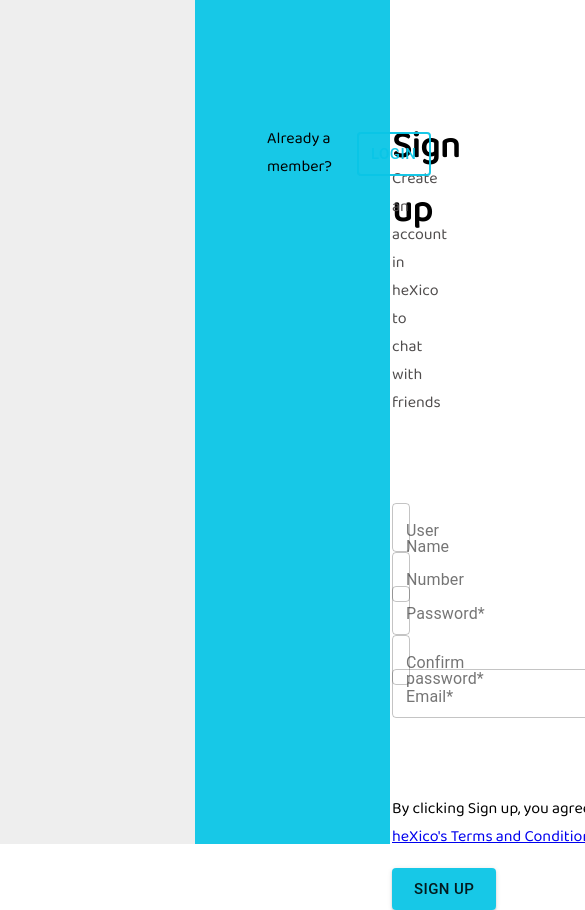
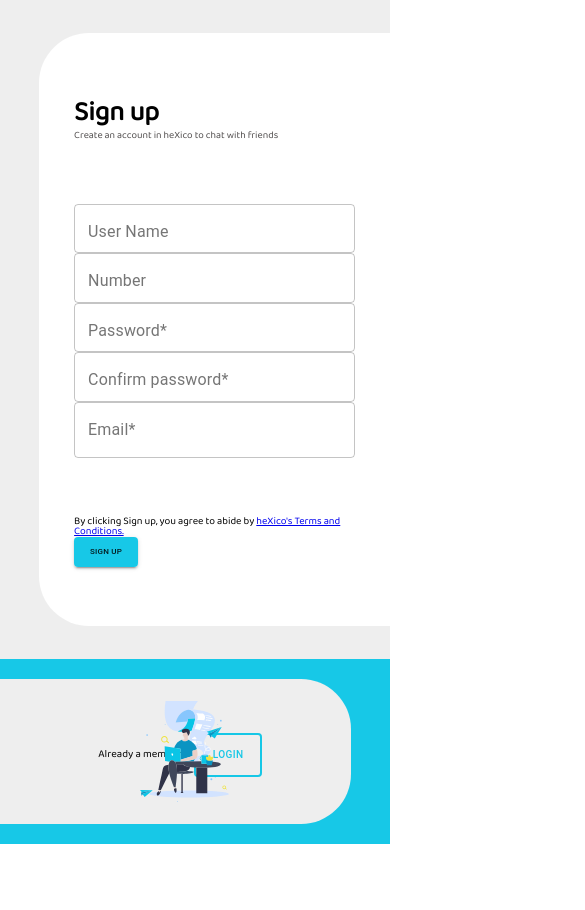
Before and after one commit to nda-kd/heXico, a React (Create React App) app: page /#/Signup in a window 390 px wide. Shown: the top 910 px of the page, 585 px wide, since content can reach past the window. After the commit the page ends 844 px from the top, so only its background shows below. Built offline with nearby package versions, Linux system fonts and the light colour scheme.

Commit message:
make login and sign up page responsive

```diff
--- a/src/components/auth/Login/Login.js
+++ b/src/components/auth/Login/Login.js
@@ -156,7 +156,7 @@
                   Login
                 </Button>
               </div>
-              <Link to='/'>Forgot your password?</Link>
+              <Link to='/' id='forget-pass'>Forgot your password?</Link>
             </div>
           </div>
         </div>
--- a/src/components/auth/Login/login.scss
+++ b/src/components/auth/Login/login.scss
@@ -5,8 +5,6 @@
     display: flex;
     width: 100vw;
     height: 100vh;
-    font-family: 'Baloo Tamma 2';
-    font-style: normal;
     @media screen and (max-width: 850px) {
         flex-direction: column;
     }
@@ -23,7 +21,7 @@
     position: relative;
     background-color: $primary-blue;
     @media screen and (max-width: 850px) {
-        height: 30%;
+        height: 28%;
     }
 }
 
@@ -98,7 +96,8 @@
     left: 0;
     background-color: $white;
     @media screen and (max-width: 850px) {
-        width: 85%;
+        width: 90%;
+        height: 90%;
     }
 }
 
@@ -108,6 +107,9 @@
     justify-content: space-between;
     height: 78%;
     margin: 10% 10%;
+    a{
+        text-align: left;
+    }
     @media screen and  (max-width: 850px) {
         margin: 7% 10%;
         h1{
@@ -117,13 +119,10 @@
             font-size: 12px  !important;
         }
     }
-    a{
-        text-align: left;
-    }
 }
 
 .login-title-wrap{
-    @extend %flex-display;
+    display: flex;
     flex-direction: column;
     text-align: left;
     margin-bottom: 1em;
@@ -137,12 +136,22 @@
         margin: 0em;
         color: $darker-grey;
      }
+     @media screen and (max-width: 850px) {
+        margin-bottom: 0;
+        h1{
+            font-size: 27px  !important;
+        }
+        p{
+            font-size: 10px  !important;
+        }
+    }
 }
 
 .login-input-wrap{
-    @extend %flex-display;
+   display: flex;
    flex-direction: column;
    align-items: flex-start;
+   width: 100%;
    height: 23vh;
 }
 
@@ -156,7 +165,6 @@
         p{
             margin: 0px;
             font-size: .5em;
-            color: red;
         }
     }
     input{
@@ -167,7 +175,6 @@
     p{
         margin: 0px;
         font-size: .89em;
-        // height: 2vh;
         color: red;
     }
 }
@@ -176,9 +183,30 @@
     display: flex;
     justify-content: space-between;
     align-items: center;
-    padding-right: 4em;
+    margin-right: 95%;
+    width: 88%;
     @media screen and (max-width: 850px) {
         padding: 12% 0 3.2% 0;
-
+        button{
+            width:  fit-content;
+            height:  fit-content;
+            font-size: 60% ;
+            margin-right: 20%;
+        }
+        span{
+            display: flex;
+            font-size: 90% ;
+            align-items: center;
+            label{
+                padding-top: 3.5px;
+                font-size: 68%;
+            }
+        }
     }
 }
+
+#forget-pass{
+    @media screen and (max-width: 850px) {
+        font-size: 70%;
+    }
+}
--- a/src/components/auth/Signup/Signup.js
+++ b/src/components/auth/Signup/Signup.js
@@ -138,11 +138,11 @@
                     onChange={(e) => this.handleChange(e)}
                     onBlur={(e) => this.confirmPasswordValidation(e)}
                   />
-                  <div className='password-errors-wrap'>
+                </div>
+                <div className='password-errors-wrap'>
                     <p>{this.state.errors.password}</p>
                     <p>{this.state.errors.repeatedPassword}</p>
                   </div>
-                </div>
                 <div className='email-input'>
                   <TextField
                     variant='outlined'
@@ -152,8 +152,8 @@
                     onChange={(e) => this.handleChange(e)}
                     onBlur={(e) => this.handleValidation(e)}
                   />
-                  <p className='email-p'>{this.state.errors.email}</p>
                 </div>
+                <p className='email-p'>{this.state.errors.email}</p>
               </div>
               <div className='signup-submit'>
                 <p>By clicking Sign up, you agree to abide by <Link to='www.'>heXico's Terms and Conditions.</Link> </p>
--- a/src/components/auth/Signup/signup.scss
+++ b/src/components/auth/Signup/signup.scss
@@ -2,81 +2,119 @@
 
 
 .signup-page-wrap{
-    @extend %flex-display;
-    margin: 0;
-    margin-left: 0;
-    margin-right: 0;
-    font-family: 'Baloo Tamma 2';
-    font-style: normal;
+    display: flex;
+    width: 100vw;
+    height: 100vh;
+    @media screen and (max-width: 850px) {
+        flex-direction: column;
+    }
 }
 
 .signup-signup-wrap{
-    @extend %flex-display;
+    display: flex;
     flex-direction: column ;
     justify-content: center ;
     flex-grow: 1;
-    height: 100vh ;
+    height: 100% ;
     position: relative;
     background-color: $grey;
 }
 
 .signup-signup-part{
-    @extend %flex-display;
+    display: flex;
     flex-direction: column;
     flex-grow: 1;
-    border-radius: 10% 0 0 10% ;
+    border-radius: 50px 0 0 50px ;
     position: absolute;
-    height: 47em ;
+    height: 78.5%;
+    width: 67%;
     right: 0;
-    left: 20em;
     background-color: $white;
+    @media screen and (max-width: 850px) {
+        width: 90%;
+        height: 90%;
+    }
 }
 
 .signup-login-wrap{
-    @extend %flex-display;
+    display: flex;
     flex-direction: column ;
     justify-content: center ;
     flex-grow: 1;
     height: 100vh ;
     position: relative;
     background-color: $primary-blue;
+    @media screen and (max-width: 850px) {
+        height: 28%;
+    }
 }
 
 .signup-login-part{
-    @extend %flex-display;
+    display: flex;
     flex-direction: column;
     flex-grow: 1;
-    border-radius:0 10% 10% 0;
+    border-radius:0 50px 50px 0;
     position: absolute;
-    height: 47em ;
-    right: 20em;
+    height: 78.5% ;
+    width: 67%;
     left: 0;
     background-color: $grey;
-    div{
-        @extend %flex-display;
+    @media screen and (max-width: 850px) {
+        flex-direction: row;
         justify-content: center;
         align-items: center;
-        align-self: flex-start;
-        margin: 5em 4.5em;
+        border-radius: 0 50px 50px 0  ;
+        width: 90%;
+    }
+    div{
+        display: flex;
+        justify-content: flex-start;
+        align-items: center;
+        margin: 12.5% 10% 10% 10%;
+        @media screen and (max-width: 850px) {
+            width: 70%;
+            height: 50%;
+            margin: 7% 7% 5% 28%;
+            button{
+                border: 1px;
+                height: 60%;
+                width: 30%;
+                padding: 3%;
+                left: 0;
+            }
+            span{
+                font-size: 67%;
+            }
+        }
     }
     img{
         justify-self: center;
+        width: auto ;
+        height: 70% ;
+        @media screen and (max-width: 850px) {
+            left: 5%;
+            right: 0;
+            position: absolute;
+        }
     }
 }
 
 .signup-contents{
-    @extend %flex-display;
+    display: flex;
     flex-direction: column;
     justify-content: space-around;
-    margin: 3em 4.5em;
+    height: 78%;
+    margin: 8.5% 10%;
+    @media screen and (max-width: 850px) {
+        height: 100%;
+    }
 }
 
 .signup-title-wrap{
-    @extend %flex-display;
+    display: flex;
     flex-direction: column;
     text-align: left;
-    margin-top: 1.5em;
-    margin-bottom: 4em;
+    margin-bottom: 1em;
     h1{
         font-size: 2.3em;
         margin: 0em;
@@ -87,29 +125,47 @@
         margin: 0em;
         color: $darker-grey;
      }
+    @media screen and (max-width: 850px) {
+        margin-bottom: 0;
+        h1{
+            font-size: 27px  !important;
+        }
+        p{
+            font-size: 10px  !important;
+        }
+    }
 }
 
 .signup-input-wrap{
-    @extend %flex-display;
+   display: flex;
    flex-direction: column;
    align-items: flex-start;
-   height: 30vh;
-   margin: 1.3em 0em .5em 0em;
-//    background-color: crimson;
+   height: fit-content;
+   @media screen and (max-width: 850px) {
+    height: fit-content;
+   }
 }
 
 .two-input-wrap{
-    @extend %flex-display;
-    flex-wrap: wrap;
+    display: flex;
     justify-content: space-between;
     width: 100%;
-    height: 7vh;
-    margin-bottom: 1.5em;
+    margin-top: 1.5em;
     input{
-      text-align: left;
-      height: 1.5vh;
-      width: 13.6em;
-      margin: 0px;
+        text-align: left;
+        height: 1.5vh;
+        width: 13.6em;
+        margin: 0 10px 0 0;
+    }
+    @media screen and (max-width: 850px) {
+        justify-content: flex-start;
+        flex-wrap: wrap;
+        margin-top: 1px;
+        height: fit-content;
+        margin: 0px;
+        input{
+            width: 100vw;
+            }
     }
 }
 
@@ -117,40 +173,77 @@
 .email-p{
         margin: 0px;
         font-size: .89em;
-        // height: 2vh;
         color: red;
+        @media screen and (max-width: 850px) {
+            font-size: 67%;
+        }
 }
 
 .email-input{
+    display: flex;
     width: 100%;
-    height: 7vh;
+    margin-top: 1.5em;
     input{
-        width: 29.3em;
-        height: 1.5vh;
+        text-align: left;
+        width: 30.4em;
+    }
+    @media screen and (max-width: 850px) {
+        justify-content: flex-start;
+        flex-wrap: wrap;
+        margin-top: 1px;
+        height: fit-content;
+        margin: 0px;
+        input{
+            width: 100vw;
+            }
     }
 }
 
 .password-errors-wrap{
-    @extend %flex-display;
+    display: flex;
     justify-content: flex-start;
-
     width: 100%;
-
-     p{
+    p{
         margin: 0px;
         font-size: .89em;
-        // height: 2vh;
         color: red;
         margin-right: 15px;
-        // background-color: cyan;
+    }
+    @media screen and (max-width: 850px) {
+        font-size: 67%;
+        p{
+            line-height: 100%;
+        }
     }
 }
 
 .signup-submit{
-    width: 20em;
+    @extend %flex-display;
+    align-items: center;
+    width: 60%;
     text-align: left;
     margin-top: 1em;
     p{
+
+        height: fit-content;
         text-align: left;
     }
+    @media screen and (max-width: 850px) {
+        padding: 0;
+        width: 100%;
+        height: fit-content;
+        margin: 0;
+        button{
+            align-self: center;
+            width:  fit-content;
+            height:  fit-content;
+            font-size: 50% ;
+            padding: 1em;
+        }
+        p{
+            font-size: 65% ;
+            margin: 0 .5em 0 0 ;
+            line-height: 100%;
+        }
+    }
 }
--- a/src/styles/general.scss
+++ b/src/styles/general.scss
@@ -3,6 +3,7 @@
 ------------------------------------*/
 @font-face{
     font-family: 'Baloo Tamma 2';
+    font-style: normal;
     src: local('Baloo Tamma 2'), url(./Fonts/BalooTamma2-Regular.ttf) format('truetype')
   }
 /*------------------------------------
@@ -18,5 +19,5 @@
 ------------------------------------*/
 %flex-display {
     display: flex;
-    // flex-wrap: wrap;
+    flex-wrap: wrap;
   }
```
